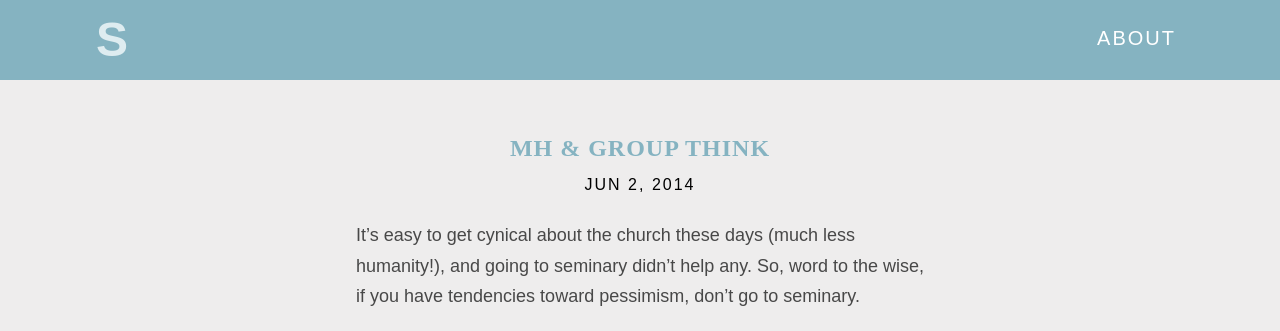
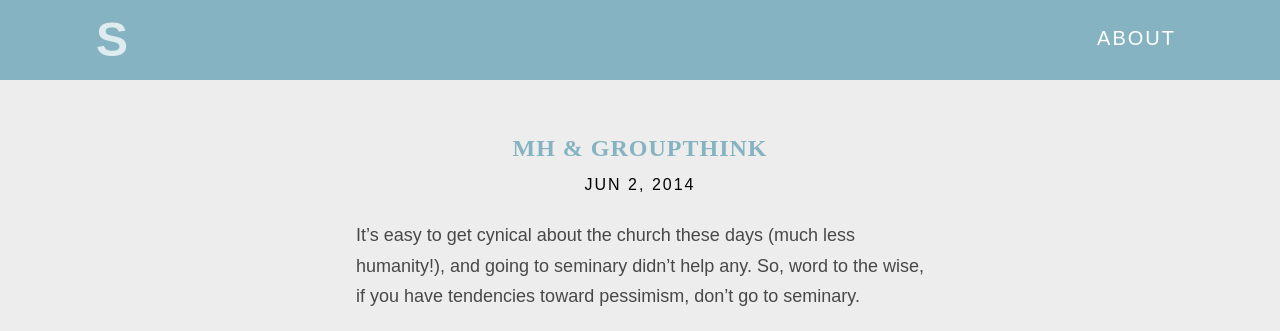
Before and after one commit to sabrinapeters/sdrp.old, a Jekyll site: the page built from _posts/2014-06-02-MH-groupthink.md, in a window 1280 px wide. Shown: the top 331 px of the page. Built offline with Jekyll 4.4.1, drawn with Linux system fonts in a browser that asks for light colours; comment, search, counter and statistics services are not loaded.

Commit message:
fixing spelling error

```diff
--- a/_posts/2014-06-02-MH-group-think.md
+++ b/_posts/2014-06-02-MH-groupthink.md
@@ -1,6 +1,6 @@
 ---
 layout: post
-title: "MH & Group Think"
+title: "MH & Groupthink"
 date: 2014-06-02
 comments: true
 ---
```
